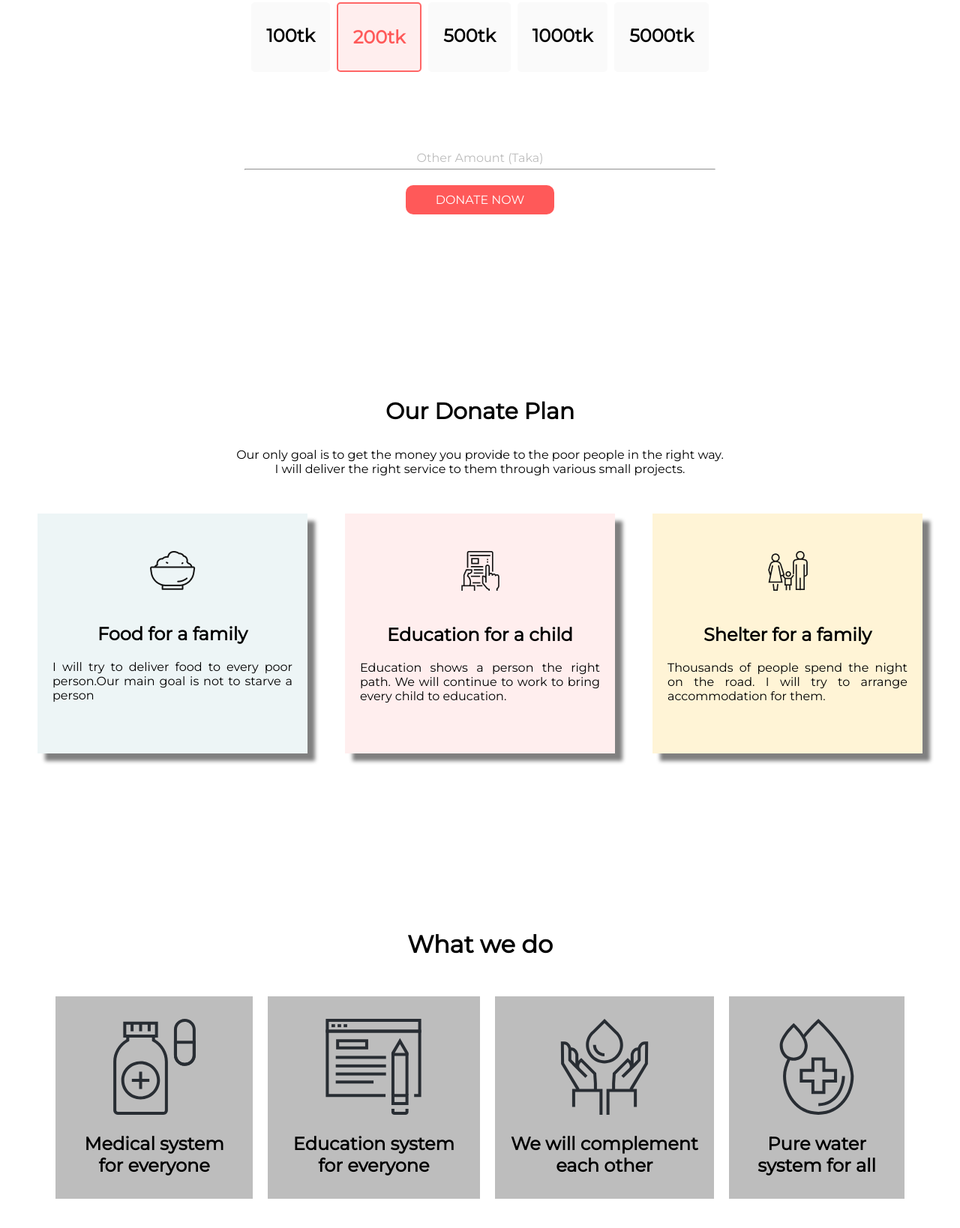
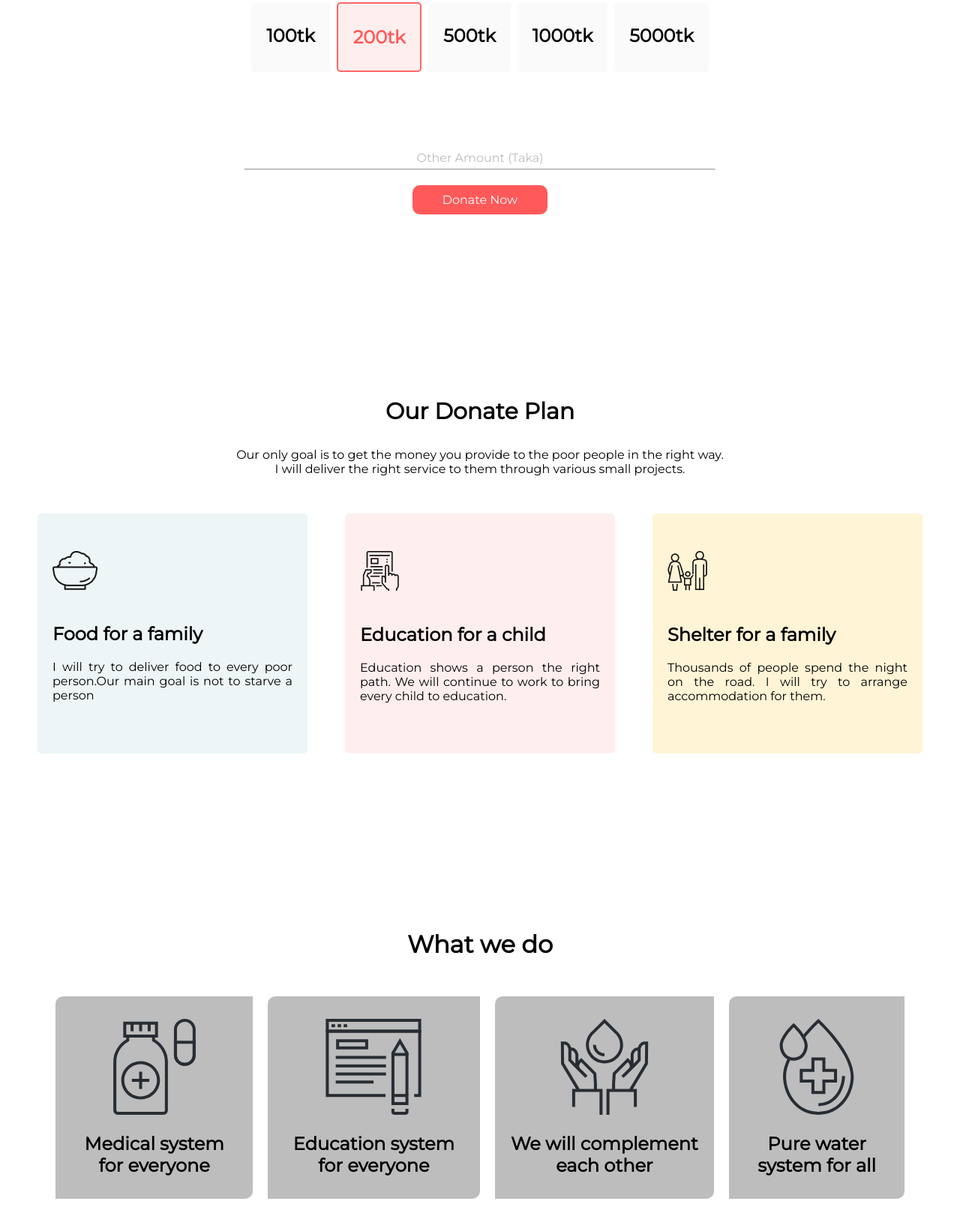
Before and after one commit to azizulha05/assignments-01, a plain HTML site: page index.html in a window 1280 px wide. Shown: the part 1020-2658 px from the top of the page at 75% size. Drawn offline with Linux system fonts and the light colour scheme.

Commit message:
2nd solved

```diff
--- a/style.css
+++ b/style.css
@@ -44,7 +44,6 @@
     padding: 10px 40px;
     text-decoration: none;
     color: #fff;
-    text-transform: uppercase;
     border-radius: 10px;
 }
 
@@ -112,14 +111,12 @@
     padding: 10px 40px;
     text-decoration: none;
     color: #fff;
-    text-transform: uppercase;
     border-radius: 10px;
 }
 
 /* ==========DONATE PLAN========== */
 .donate-plan {
     display: block;
-    text-align: center;
     height: 80vh;
     margin-top: 50px;
 }
@@ -127,10 +124,12 @@
 .donate-plan-title {
     font-size: 30px;
     font-weight: 800;
+    text-align: center;
 }
 
 .donate-plan-text {
     margin: 30px 0;
+    text-align: center;
 }
 
 .donate-section-row {
@@ -144,7 +143,8 @@
     flex-basis: 25%;
     padding: 10px 20px;
     height: 300px;
-    box-shadow: 10px 10px 5px gray;
+    border-radius: 5px;
+
 }
 
 .donate-sec-img {
@@ -198,6 +198,7 @@
     padding: 30px 20px;
     text-align: center;
     background-color: #BDBDBD;
+    border-radius: 10px 0 10px 0;
 }
 
 .work h2 {
@@ -248,6 +249,7 @@
     color: #fff;
     border-radius: 0 10px 10px 0;
 }
+
 /* ==========FOOTER SECTION========== */
 
 footer {
```
